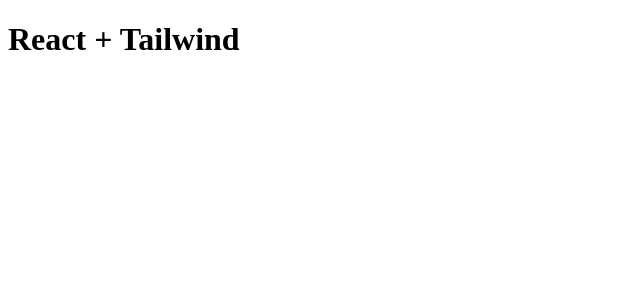
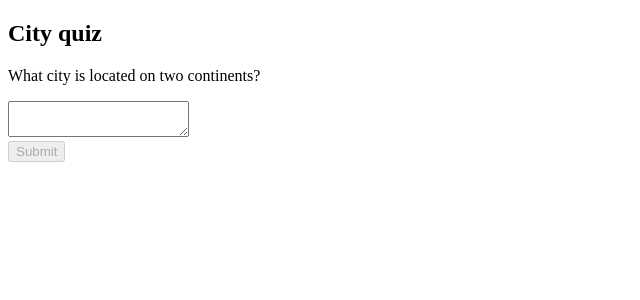
Before and after one commit to armaanepiic/react, a React (Vite) app: page / in a window 1280 px wide. Shown: the top 300 px of the page, without its empty margins (0-640 px from the left). Built offline with nearby package versions, Linux system fonts and the light colour scheme.

Commit message:
reacting to input with state

```diff
--- a/src/App.jsx
+++ b/src/App.jsx
@@ -1,8 +1,10 @@
+import Form from "./components/Form";
+import Pointer from "./components/Pointer";
+
 export default function App(){
-
     return (
         <>
-          <h1>React + Tailwind</h1>
+          <Form />
         </>
     );
 }
--- /dev/null
+++ b/src/components/Form.jsx
@@ -0,0 +1,70 @@
+import { useState } from "react";
+
+function submitForm(answer) {
+  // Pretend it's hitting the network.
+  return new Promise((resolve, reject) => {
+    setTimeout(() => {
+      if (answer.toLowerCase() === "dhaka") {
+        resolve();
+      } else {
+        reject(new Error("Good guess but a wrong answer. Try again!"));
+      }
+    }, 3000);
+  });
+}
+
+export default function Form() {
+  // visual states: empty, typing, submitting, success, error
+
+  // mandatory states
+  const [answer, setAnswer] = useState("");
+  const [error, setError] = useState(null);
+  const [status, setStatus] = useState("typing");
+
+  const handleTextChange = (e) => {
+    setError(null);
+    setAnswer(e.target.value);
+  };
+  const handleSubmit = async (e) => {
+    e.preventDefault();
+    setStatus("submitting");
+    try {
+      await submitForm(answer);
+      setStatus("success");
+    } catch (err) {
+      setStatus("typing");
+      setError(err.message);
+    }
+  };
+  function handleClickAgain () {
+    setStatus("typing");
+    setAnswer("");
+  }
+
+  if (status === "success") return (
+    <>
+      <h1>That's right!</h1>
+      <button onClick={handleClickAgain}>Again</button>
+    </>
+  );
+  return (
+    <>
+      <h2>City quiz</h2>
+      <p>What city is located on two continents?</p>
+      <form onSubmit={handleSubmit}>
+        <textarea
+          value={answer}
+          onChange={handleTextChange}
+          disabled={status === "submitting"}
+        ></textarea>
+        <br />
+        <button disabled={answer.length === 0 || status === "submitting"}>
+          Submit
+        </button>
+
+        {status === "submitting" && <p>Loading...</p>}
+        {error && <p style={{color:"red"}}>{error}</p>}
+      </form>
+    </>
+  );
+}
```
Also changed, not shown: jsconfig.json (added, +10 -0 lines).
